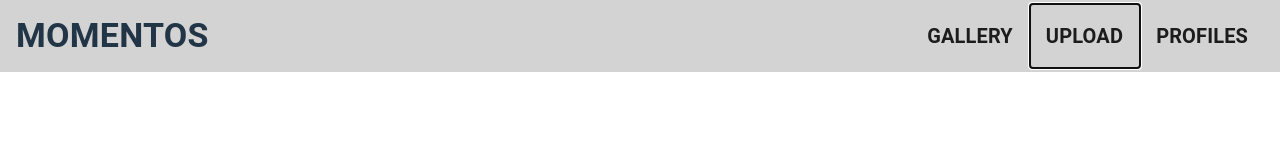
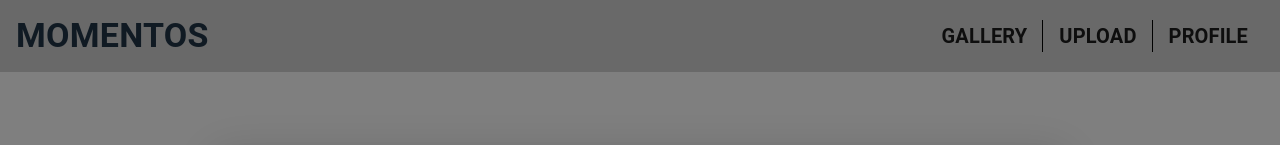
Before and after one commit to Esteb4ncd/Momentos_PhotoGallery, a React (Vite) app: page / in a window 1280 px wide. Both pictures are taken after a click on the button "UPLOAD". Shown: the top 145 px of the page. Built offline with nearby package versions, Linux system fonts and the light colour scheme.

Commit message:
Fixing NavBar CSS and making Upload Post Compoent a Modal'

```diff
--- a/src/App.jsx
+++ b/src/App.jsx
@@ -12,7 +12,6 @@ export default function App() {
         <NavBar />
       </header>
       <main>
-        <UploadPost />
       </main>
     </div>
   )
--- a/src/pages/NavBar.jsx
+++ b/src/pages/NavBar.jsx
@@ -1,13 +1,21 @@
-import * as React from 'react';
+import React, { useState } from 'react';
 import Box from '@mui/material/Box';
 import TextField from '@mui/material/TextField';
 import Typography from '@mui/material/Typography';
 import { Button } from '@mui/material';
 import ButtonGroup from '@mui/material/ButtonGroup';
+import UploadPostModal from './UploadPostModal';
 
 export default function NavBar() {
+// Upload Post Modal Stuff:
+    const [open, setOpen] = useState(false);
+
+    const handleOpen = () => setOpen(true);
+    const handleClose = () => setOpen(false);
+
     return (
 
+        <>
             <Box
                 sx={{
                     position: "fixed",
@@ -57,12 +65,24 @@ export default function NavBar() {
                     <ButtonGroup
                         variant="text"
                         aria-label="text button group"
-                    sx={{ '& .MuiButtonGroup-grouped:not(:last-of-type)': {
-                    borderRight: '1px solid black',
-                    backgroundColor: '3f3f3fff',
+                        sx={{
+                            '& .MuiButtonGroup-grouped:not(:last-of-type)': {
+                                position: 'relative',
+                                borderRight: 'none',
+                                '&:after': {
+                                    content: '""',
+                                    display: 'block',
+                                    position: 'absolute',
+                                    right: 0,
+                                    top: '25%',
+                                    height: '50%',
+                                    width: '1px',
+                                    backgroundColor: 'black',
+                                }
                         },
                     }}
                     >
+                        {/* Gallery Button */}
                         <Button
                             sx= {{
                                 flexDirection: "column",
@@ -90,7 +110,9 @@ export default function NavBar() {
                                 Gallery
                             </Typography>
                         </Button>
-                    <Button
+
+                        {/* Upload Button */}
+                        <Button onClick={handleOpen}
                             sx= {{
                             display: "fixed",
                             flexDirection: "column",
@@ -113,6 +135,8 @@ export default function NavBar() {
                                 Upload
                             </Typography>
                         </Button>
+
+                        {/* Profile */}
                         <Button
                             sx= {{
                             display: "fixed",
@@ -133,11 +157,13 @@ export default function NavBar() {
                                     fontWeight: 'bold',
                                 }}
                             >
-                            Profiles
+                                Profile
                             </Typography>
                         </Button>
                     </ButtonGroup>
                 </Box>
             </Box>
-    )
+            <UploadPostModal open={open} handleClose={handleClose} />
+        </>
+    );
 }
--- /dev/null
+++ b/src/pages/UploadPostModal.jsx
@@ -0,0 +1,25 @@
+import * as React from 'react';
+import Modal from '@mui/material/Modal';
+import Box from '@mui/material/Box';
+import UploadPost from '../pages/UploadPost';
+
+export default function UploadPostModal({ open, handleClose }) {
+    return (
+        <Modal open={open} onClose={handleClose}>
+            <Box sx={{
+                position: 'absolute',
+                top: '50%',
+                left: '50%',
+                transform: 'translate(-50%, -50%)',
+                bgcolor: 'background.paper',
+                boxShadow: 24,
+                p: 4,
+                borderRadius: 2,
+                minWidth: 600,
+                outline: 'none'
+            }}>
+                <UploadPost />
+            </Box>
+        </Modal>
+    );
+}
```
Lines whose indentation alone changed are shown as unchanged.
